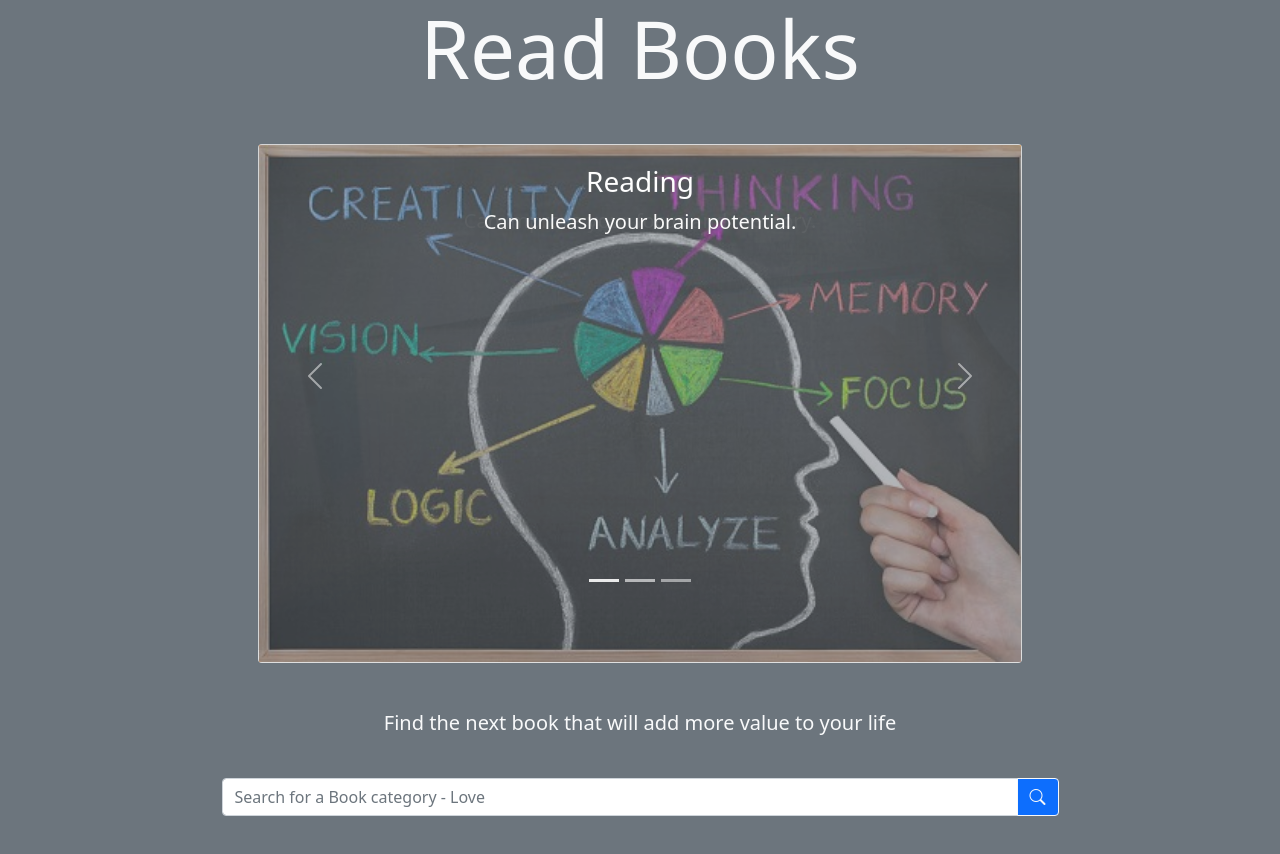
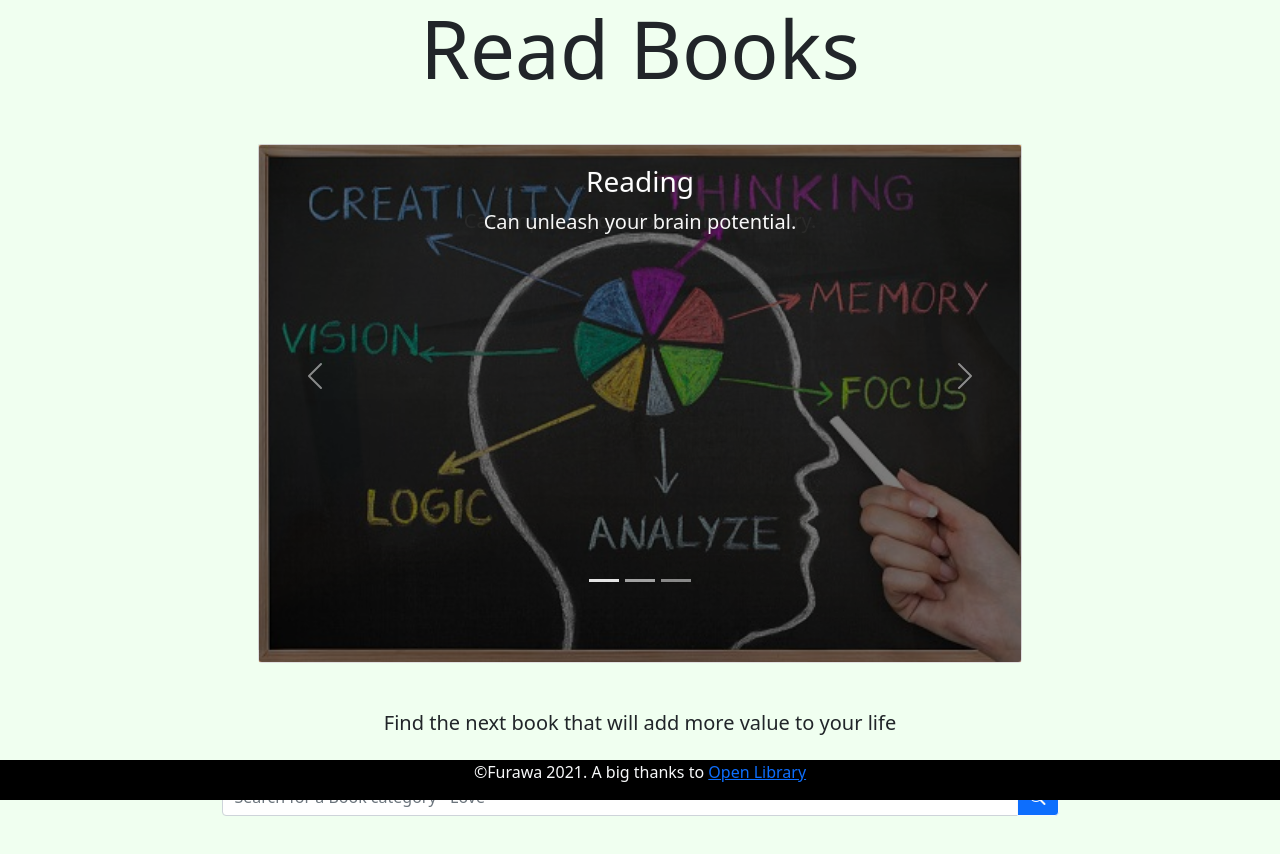
Before and after one commit to furawa/readBooks, a plain HTML site: page index.html in a window 1280 px wide. Drawn offline with nearby package versions, Linux system fonts and the light colour scheme.

Commit message:
style: First styling - colors

```diff
--- a/assets/css/style.css
+++ b/assets/css/style.css
@@ -1,3 +1,6 @@
+body {
+    background-color:honeydew;
+}
 .carousel {
     width: 500px;
     height: 339px;
--- a/index.html
+++ b/index.html
@@ -2,16 +2,18 @@
 <html lang="en">
   <head>
     <meta charset="utf-8">
+    <link rel="shorcut icon" type="image/png" href="./assets/images/favicon.png"/>
     <meta name="viewport" content="width=device-width, initial-scale=1">
     <!-- Bootstrap CSS -->
     <link rel="stylesheet" href="https://cdn.jsdelivr.net/npm/bootstrap-icons@1.7.0/font/bootstrap-icons.css">
     <link href="https://cdn.jsdelivr.net/npm/bootstrap@5.1.3/dist/css/bootstrap.min.css" rel="stylesheet" integrity="sha384-1BmE4kWBq78iYhFldvKuhfTAU6auU8tT94WrHftjDbrCEXSU1oBoqyl2QvZ6jIW3" crossorigin="anonymous">
+    <!-- Css stylesheet-->
     <link rel="stylesheet" href="assets/css/style.css">
     <title>Read Books</title>
   </head>
-  <body class="bg-secondary text-center">
+  <body class="text-center text-dark">
     <header class="container">
-      <h1 class="display-1 text-light mb-5">Read Books</h1>
+      <h1 class="display-1 mb-5">Read Books</h1>
       <!-- Carousel -->
       <div class="presentation text-start d-block d-sm-none">
         <h2>3 Good reasons to read a book</h2>
@@ -29,7 +31,7 @@
         </div>
         <div class="carousel-inner">
           <div class="card carousel-item active">
-            <div class="card-img-overlay bg-secondary w-100 opacity-50"></div>
+            <div class="card-img-overlay bg-black w-100 opacity-50"></div>
             <img src="./assets/images/unleash_brain.jpg"  class="d-block w-100" alt="Qualities of an intellect brain on a blackboard">
             <div class="carousel-caption card-img-overlay">
               <h3>Reading</h3>
@@ -38,7 +40,7 @@
           </div>
           <div class="carousel-item">
             <img src="assets/images/focus.jpeg"  class="d-block w-100" alt="Someone focus reading an opened book">
-            <div class="card-img-overlay bg-secondary w-100 opacity-50"></div>
+            <div class="card-img-overlay bg-black w-100 opacity-50"></div>
             <div class="carousel-caption card-img-overlay">
               <h3>Reading</h3>
               <p class="lead">Can improve your focus and memory.</p>
@@ -46,7 +48,7 @@
           </div>
           <div class="carousel-item bg-dark">
             <img src="assets/images/mental_health.jpeg"  class="d-block w-100" alt="Mental health matters message on a tablet screen">
-            <div class="card-img-overlay bg-secondary w-100 opacity-50"></div>
+            <div class="card-img-overlay bg-black w-100 opacity-50"></div>
             <div class="carousel-caption card-img-overlay">
               <h3>Reading</h3>
               <p class="lead">Can improve your mental health.</p>
@@ -66,7 +68,7 @@
 
     <!-- Main section to search -->
     <main class="container mb-5">
-      <p class="lead text-light mb-3">Find the next book that will add more value to your life</p>
+      <p class="lead mb-3">Find the next book that will add more value to your life</p>
       <span id="error" class= "invisible">message</span>
       <div class="input-group mb-4 w-75 mx-auto">
           <input id="userInput" type="text" class="form-control" placeholder="Search for a Book category - Love" aria-label="Book category" aria-describedby="button-addon2">
@@ -75,7 +77,7 @@
     </main>
 
     <!-- Section to display the search results-->
-    <section class="container">
+    <section class="container mb-5">
       <h2 class="d-none">Books Available in the Category</h2> <!-- To use later-->
       <div id="cardResult" class="row justify-content-center justify-content-sm-between"></div>
     </section>
@@ -93,9 +95,12 @@
         </div>
       </div>
     </div>
-
+    <!--Footer Section-->
+    <footer class="text-light container-fluid bg-black fixed-bottom">
+      <p>&copy;Furawa 2021. A big thanks to <a href="https://openlibrary.org/">Open Library</a></p>
+    </footer>
     <script src="assets/js/views/v-index.js"></script>
     <script src="assets/js/controllers/c-index.js"></script>
     <script src="https://cdn.jsdelivr.net/npm/bootstrap@5.1.3/dist/js/bootstrap.bundle.min.js" integrity="sha384-ka7Sk0Gln4gmtz2MlQnikT1wXgYsOg+OMhuP+IlRH9sENBO0LRn5q+8nbTov4+1p" crossorigin="anonymous"></script>
-</body>
+  </body>
 </html>
```
Also changed, not shown: assets/images/favicon.png (added).
